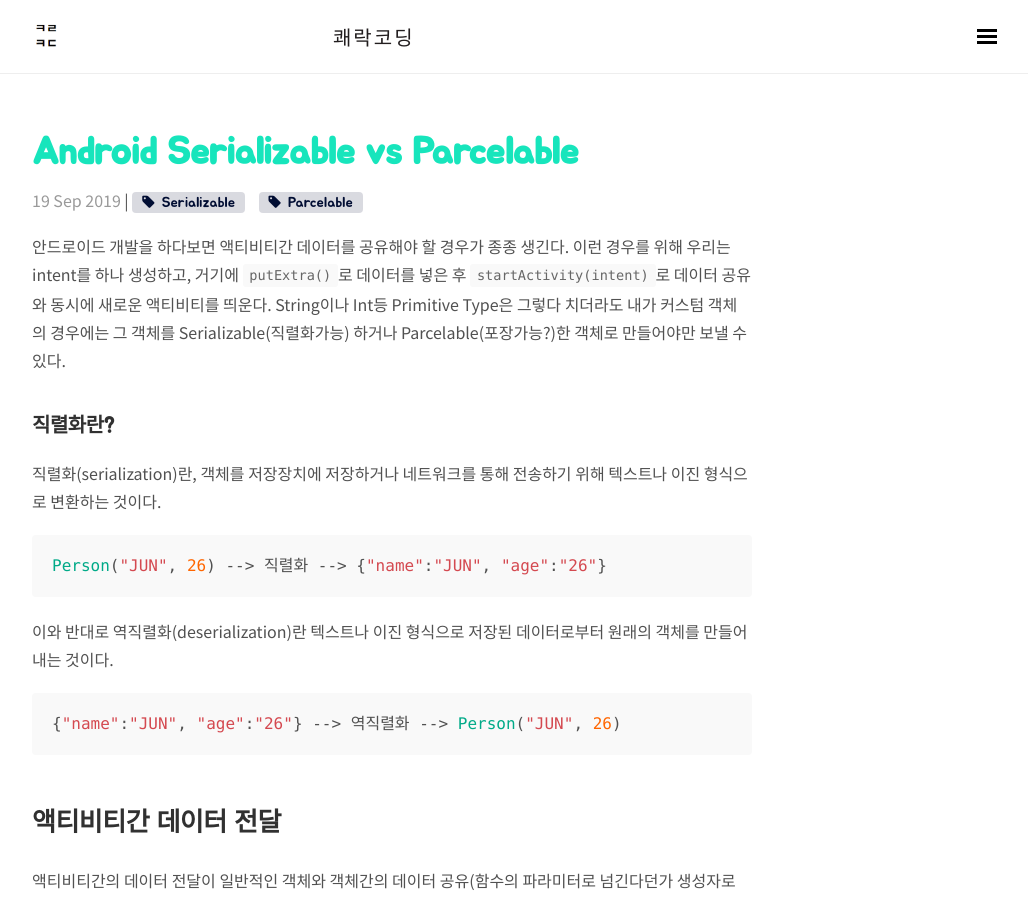
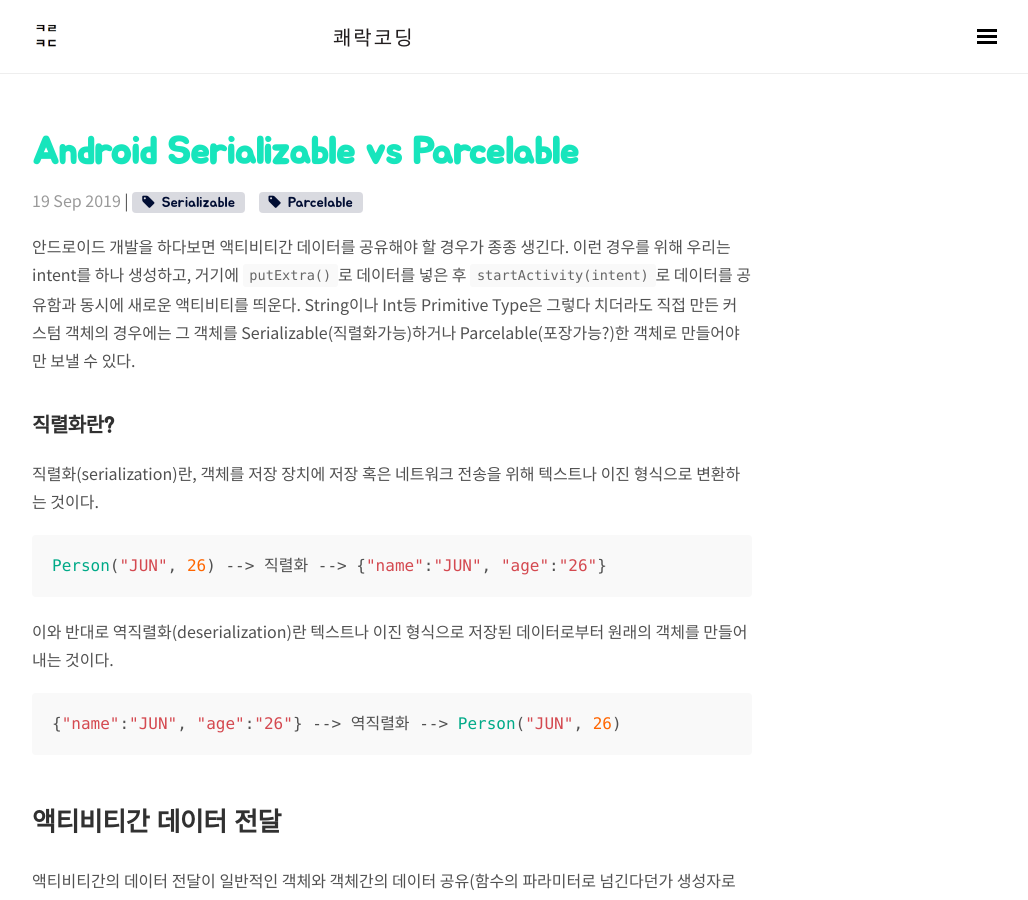
Before and after one commit to wooooooak/wooooooak.github.io, a Jekyll site: the page built from _posts/android/2019-09-19-Serializable vs Parcelable.md, in a window 1280 px wide and 900 px high. Shown: the whole window, without its empty margins (248-1276 px from the left). Built offline with Jekyll 4.4.1, drawn with Linux system fonts in a browser that asks for light colours; nearby versions of some CDN libraries; some web fonts are replaced; comment, search, counter and statistics services are not loaded; some of the changed text lies outside the part shown.

Commit message:
오탈자 수정

````diff
--- a/_posts/android/2019-09-19-Serializable vs Parcelable.md
+++ b/_posts/android/2019-09-19-Serializable vs Parcelable.md
@@ -6,11 +6,11 @@ tags: [Serializable, Parcelable]
 comments: true
 ---
 
-안드로이드 개발을 하다보면 액티비티간 데이터를 공유해야 할 경우가 종종 생긴다. 이런 경우를 위해 우리는 intent를 하나 생성하고, 거기에 `putExtra()`로 데이터를 넣은 후 `startActivity(intent)`로 데이터 공유와 동시에 새로운 액티비티를 띄운다. String이나 Int등 Primitive Type은 그렇다 치더라도 내가 커스텀 객체의 경우에는 그 객체를 Serializable(직렬화가능) 하거나 Parcelable(포장가능?)한 객체로 만들어야만 보낼 수 있다.
+안드로이드 개발을 하다보면 액티비티간 데이터를 공유해야 할 경우가 종종 생긴다. 이런 경우를 위해 우리는 intent를 하나 생성하고, 거기에 `putExtra()`로 데이터를 넣은 후 `startActivity(intent)`로 데이터를 공유함과 동시에 새로운 액티비티를 띄운다. String이나 Int등 Primitive Type은 그렇다 치더라도 직접 만든 커스텀 객체의 경우에는 그 객체를 Serializable(직렬화가능)하거나 Parcelable(포장가능?)한 객체로 만들어야만 보낼 수 있다.
 
 ### 직렬화란?
 
-직렬화(serialization)란, 객체를 저장장치에 저장하거나 네트워크를 통해 전송하기 위해 텍스트나 이진 형식으로 변환하는 것이다.
+직렬화(serialization)란, 객체를 저장 장치에 저장 혹은 네트워크 전송을 위해 텍스트나 이진 형식으로 변환하는 것이다.
 
 ```kotlin
 Person("JUN", 26) --> 직렬화 --> {"name":"JUN", "age":"26"}
@@ -30,7 +30,7 @@ Person("JUN", 26) --> 직렬화 --> {"name":"JUN", "age":"26"}
 
 ## Serializable
 
-Serializable은 표준 JAVA 인터페이스다.
+**Serializable은 표준 JAVA 인터페이스다.**
 
 Serializable를 사용해서 액티비티간 데이터를 공유하는 방법은 쉽다. 클래스가 Serializable를 구현하도록 해놓으면 끝이다. 이렇게 하면 기본적인 방법으로 Serializable를 사용하는 것이다.
 
@@ -56,7 +56,7 @@ public class MySerializable implements Serializable {
 
 ## Parcelable
 
-Parcelable은 안드로이드 SDK가 포함하고 있는 인터페이스다. Parcelable은 Serializable이 했던 Reflection을 사용하지 않도록 설계되어 있기 때문에 그만큼 개발자가 수동적으로 해줘야 할 작업들이 있다.
+**Parcelable은 안드로이드 SDK가 포함하고 있는 인터페이스다.** Parcelable은 Serializable이 했던 Reflection을 사용하지 않도록 설계되어 있기 때문에 그만큼 개발자가 수동적으로 해줘야 할 작업들이 있다.
 
 ```java
  public class MyParcelable implements Parcelable {
````
Also changed, not shown: other parts of _posts/android/2019-09-19-Serializable vs Parcelable.md (+1 -1 lines).
